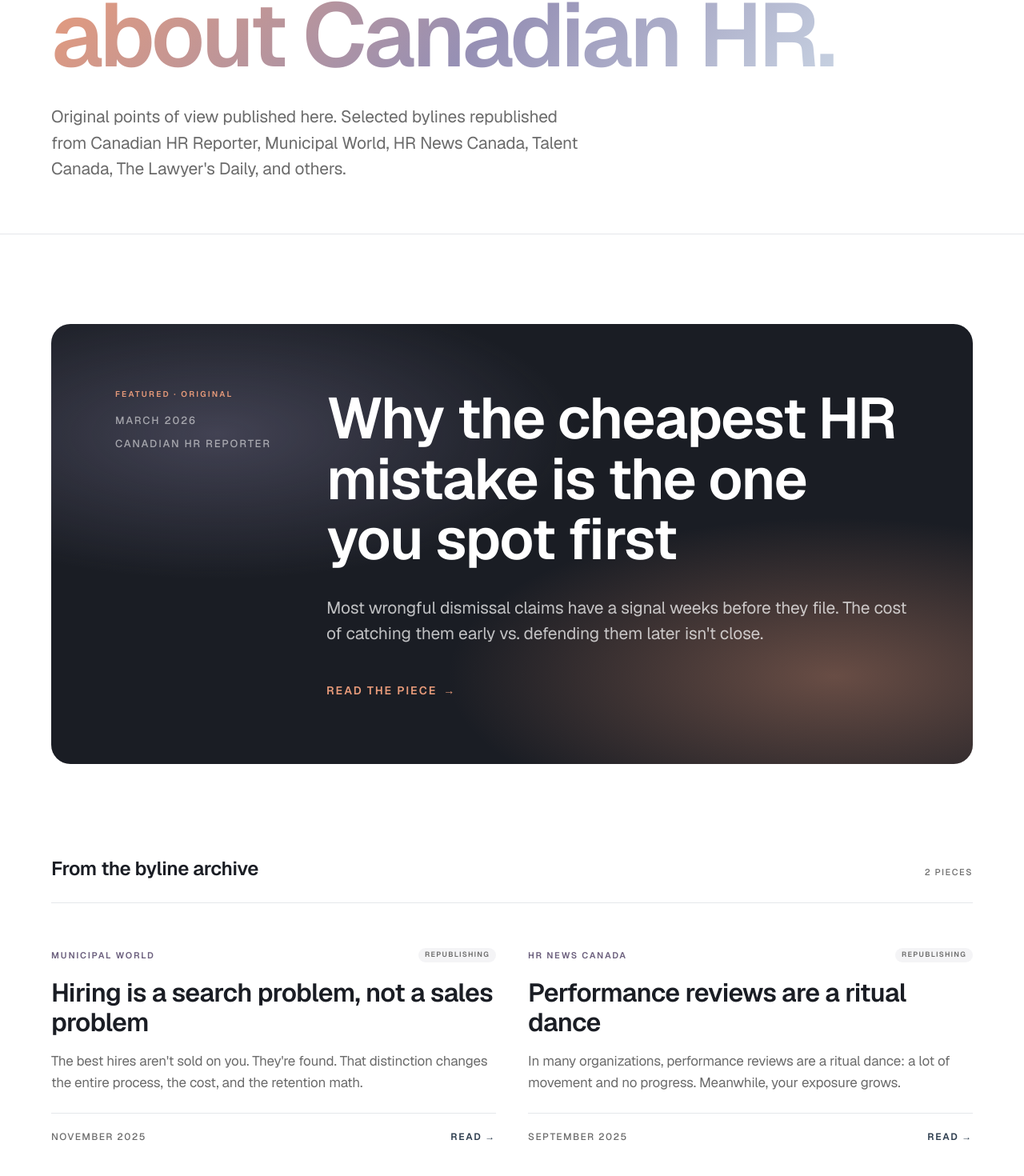
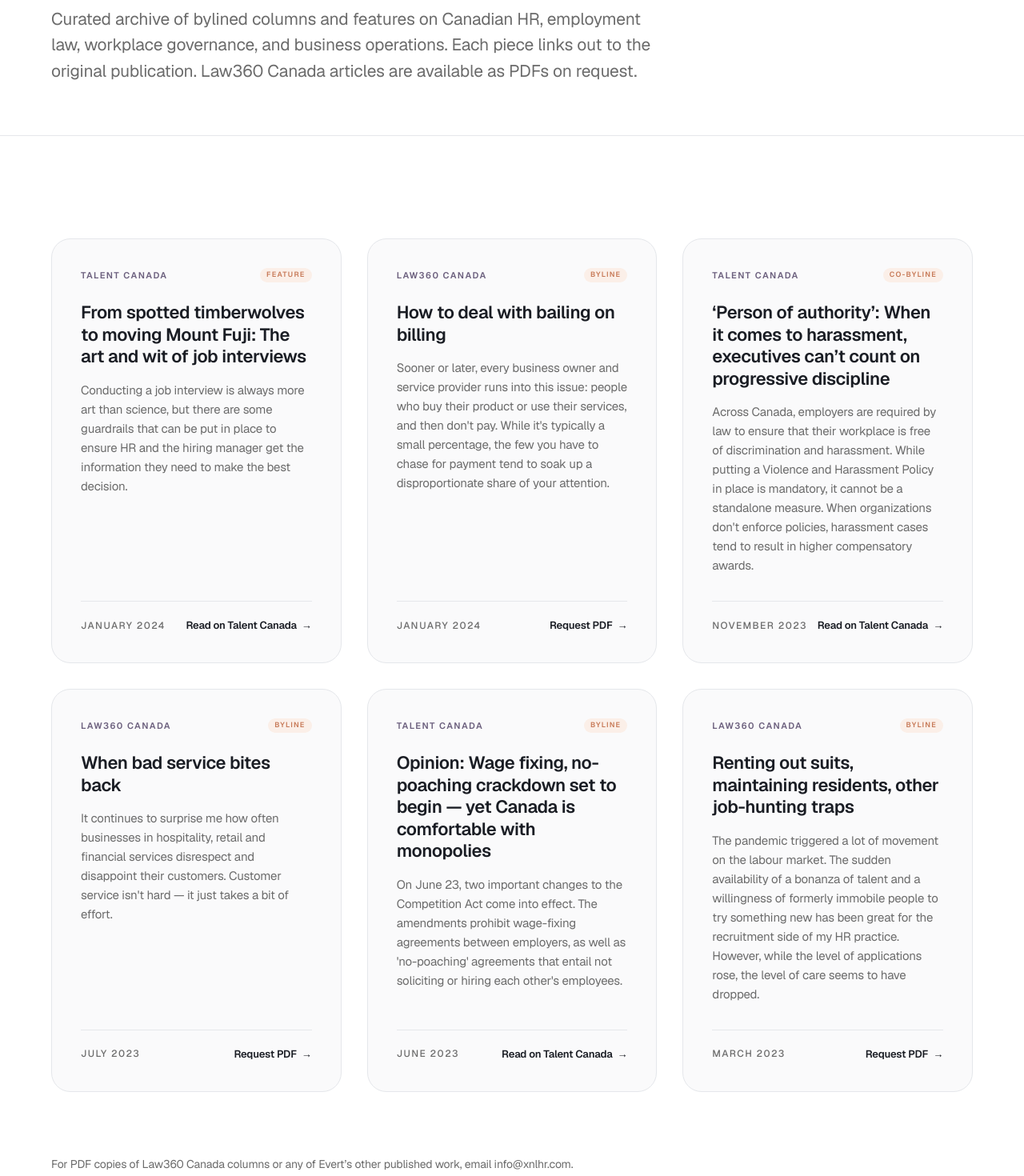
Before and after one commit to staybookt/xnl-hr-website, a Next.js app: page /insights in a window 1280 px wide. Shown: the part 529-1999 px from the top of the page at 80% size. Built offline with nearby package versions, Linux system fonts and the light colour scheme.

Commit message:
Wave 45 — wire 6 real Evert bylines (3 Talent Canada outbound + 3 Law360 mailto-for-PDF). Update RecentThinking + Insights components to handle external links + PDF requests. Removes all placeholder articles.

```diff
--- a/src/app/insights/page.tsx
+++ b/src/app/insights/page.tsx
@@ -2,140 +2,114 @@
 import Link from "next/link";
 import { Container } from "@/components/container";
 import { PageCTA } from "@/components/page-cta";
-import { articles, publications } from "@/data/site";
+import { articles, site } from "@/data/site";
 
 export const metadata: Metadata = {
-  title: "Insights",
+  title: "Insights · Evert Akkerman bylines · XNL HR & Communications",
   description:
-    "Original points of view and republished bylines from Evert Akkerman. Canadian HR practice, written for the people who run things.",
+    "Curated archive of Evert Akkerman's published bylines on Canadian HR, employment law, workplace governance, and business operations. Featured in Talent Canada, Law360 Canada, Canadian HR Reporter, Municipal World, HR News Canada, and others.",
   alternates: { canonical: "/insights" },
 };
 
-export default function InsightsIndex() {
-  const featured = articles[0];
-  const rest = articles.slice(1);
+const typeLabel: Record<string, string> = {
+  byline: "Byline",
+  "co-byline": "Co-byline",
+  feature: "Feature",
+};
 
+const itemListJsonLd = {
+  "@context": "https://schema.org",
+  "@type": "ItemList",
+  name: "Evert Akkerman published bylines",
+  itemListElement: articles.map((a, i) => ({
+    "@type": "ListItem",
+    position: i + 1,
+    item: {
+      "@type": "Article",
+      headline: a.title,
+      author: { "@type": "Person", name: "Evert Akkerman", "@id": `${site.url}/about#evert` },
+      publisher: { "@type": "Organization", name: a.publication },
+      datePublished: a.date,
+      url: a.url.startsWith("http") ? a.url : `${site.url}/insights`,
+      description: a.excerpt,
+    },
+  })),
+};
+
+export default function InsightsPage() {
   return (
     <>
-      {/* MASTHEAD */}
+      <script type="application/ld+json" dangerouslySetInnerHTML={{ __html: JSON.stringify(itemListJsonLd) }} />
+
+      {/* HEADER */}
       <section className="bg-[var(--color-paper)] pt-24 md:pt-32 lg:pt-40 pb-12 md:pb-16 border-b border-[var(--color-rule)]">
         <Container size="wide">
-          <div className="max-w-5xl">
-            <div className="flex items-center gap-4 mb-10">
-              <span
-                aria-hidden="true"
-                className="inline-block w-2.5 h-2.5 rounded-full bg-[var(--color-brand)]"
-              />
-              <p className="text-[11px] uppercase tracking-[0.22em] font-semibold text-[var(--color-ink-soft)]">
-                XNL Insights · Issue 01
-              </p>
-            </div>
+          <div className="max-w-4xl">
+            <p className="eyebrow mb-8">Insights</p>
             <h1 className="text-[length:var(--text-hero)] leading-[var(--text-hero--line-height)] tracking-[var(--text-hero--letter-spacing)] font-semibold text-[var(--color-ink)] mb-8">
-              Twenty-five years of writing<br />
-              <span className="text-brand-gradient">about Canadian HR.</span>
+              Where Evert is<br />
+              <span className="text-brand-gradient">publishing.</span>
             </h1>
-            <p className="text-[length:var(--text-body-xl)] leading-[1.55] text-[var(--color-mute)] max-w-2xl">
-              Original points of view published here. Selected bylines republished from {publications.slice(0, 5).map((p) => p.name).join(", ")}, and others.
+            <p className="text-[length:var(--text-body-xl)] leading-[1.55] text-[var(--color-mute)] max-w-3xl">
+              Curated archive of bylined columns and features on Canadian HR, employment law, workplace governance, and business operations. Each piece links out to the original publication. Law360 Canada articles are available as PDFs on request.
             </p>
           </div>
         </Container>
       </section>
 
-      {/* FEATURED ARTICLE */}
-      {featured && (
-        <section className="bg-[var(--color-paper)] py-16 md:py-24 lg:py-28">
+      {/* GRID */}
+      <section className="py-20 md:py-28 lg:py-32 bg-[var(--color-paper)]">
         <Container size="wide">
-            <Link
-              href={featured.url}
-              className="group block rounded-3xl bg-[var(--color-ink)] text-white relative overflow-hidden hover:shadow-2xl transition-shadow"
+          <div className="grid grid-cols-1 md:grid-cols-2 lg:grid-cols-3 gap-6 md:gap-8">
+            {articles.map((a, i) => {
+              const isMailto = a.url.startsWith("mailto:");
+              return (
+                <article key={i} className="group">
+                  <a
+                    href={a.url}
+                    target={isMailto ? undefined : "_blank"}
+                    rel={isMailto ? undefined : "noopener noreferrer external"}
+                    className="flex flex-col h-full rounded-3xl bg-[var(--color-surface)] border border-[var(--color-rule)] p-7 md:p-9 hover:border-[var(--color-rule-strong)] hover:-translate-y-1 transition-all duration-500"
                   >
-              <div
-                aria-hidden="true"
-                className="absolute inset-0 pointer-events-none"
-                style={{
-                  background:
-                    "radial-gradient(ellipse 65% 55% at 18% 25%, rgba(150, 144, 181, 0.32) 0%, transparent 60%), radial-gradient(ellipse 70% 60% at 85% 80%, rgba(232, 155, 122, 0.38) 0%, transparent 60%)",
-                }}
-              />
-              <div className="relative grid grid-cols-1 lg:grid-cols-12 gap-10 lg:gap-16 p-10 md:p-14 lg:p-20">
-                <div className="lg:col-span-3">
-                  <p className="text-[10px] uppercase tracking-[0.22em] font-semibold text-[var(--color-brand)] mb-4">
-                    Featured · Original
-                  </p>
-                  <p className="text-[13px] uppercase tracking-[0.14em] font-medium text-white/55">
-                    {featured.date}
-                  </p>
-                  <p className="text-[13px] uppercase tracking-[0.14em] font-medium text-white/55 mt-2">
-                    {featured.publication}
-                  </p>
-                </div>
-                <div className="lg:col-span-9">
-                  <h2 className="text-[length:var(--text-display-xl)] leading-[1.05] tracking-[-0.02em] font-semibold text-white mb-8 group-hover:text-[var(--color-brand)] transition-colors">
-                    {featured.title}
-                  </h2>
-                  <p className="text-[length:var(--text-body-xl)] leading-[1.55] text-white/72 mb-10 max-w-3xl">
-                    {featured.excerpt}
-                  </p>
-                  <span className="inline-flex items-center gap-2 text-[14px] uppercase tracking-[0.14em] font-semibold text-[var(--color-brand)] group-hover:gap-4 transition-all">
-                    Read the piece <span aria-hidden="true">→</span>
+                    <div className="flex flex-wrap items-center justify-between gap-2 mb-6">
+                      <span className="text-[11px] uppercase tracking-[0.14em] font-semibold text-[var(--color-secondary-deep)]">
+                        {a.publication}
+                      </span>
+                      <span className="text-[9px] uppercase tracking-[0.14em] font-semibold text-[var(--color-brand-deep)] bg-[var(--color-brand-soft)] px-2 py-0.5 rounded-full">
+                        {typeLabel[a.type] ?? "Byline"}
                       </span>
                     </div>
-              </div>
-            </Link>
-          </Container>
-        </section>
-      )}
-
-      {/* THE REST */}
-      <section className="pb-24 md:pb-32 lg:pb-40 bg-[var(--color-paper)]">
-        <Container size="wide">
-          <div className="flex items-baseline justify-between mb-10 md:mb-14 border-b border-[var(--color-rule)] pb-6">
-            <h2 className="text-[20px] md:text-[24px] font-semibold text-[var(--color-ink)] tracking-[-0.015em]">
-              From the byline archive
-            </h2>
-            <span className="text-[11px] uppercase tracking-[0.14em] font-medium text-[var(--color-mute)]">
-              {rest.length} {rest.length === 1 ? "piece" : "pieces"}
-            </span>
-          </div>
-          <div className="grid grid-cols-1 md:grid-cols-2 gap-x-10 gap-y-12 md:gap-y-16">
-            {rest.map((a) => (
-              <article key={a.slug} className="group">
-                <Link href={a.url} className="block">
-                  <div className="flex items-center justify-between mb-5">
-                    <span className="text-[11px] uppercase tracking-[0.16em] font-semibold text-[var(--color-secondary-deep)]">
-                      {a.publication}
-                    </span>
-                    {a.placeholder && (
-                      <span className="text-[9px] uppercase tracking-[0.14em] font-semibold text-[var(--color-mute)] bg-[var(--color-surface-deep)] px-2 py-0.5 rounded-full">
-                        Republishing
-                      </span>
-                    )}
-                  </div>
-                  <h3 className="text-[26px] md:text-[32px] leading-[1.15] tracking-[-0.02em] font-semibold text-[var(--color-ink)] mb-4 group-hover:text-[var(--color-slate)] transition-colors">
+                    <h3 className="text-[19px] md:text-[22px] leading-[1.25] tracking-[-0.018em] font-semibold text-[var(--color-ink)] mb-4">
                       {a.title}
                     </h3>
-                  <p className="text-[16px] md:text-[17px] leading-[1.6] text-[var(--color-mute)] mb-6">
+                    <p className="text-[14px] md:text-[15px] leading-[1.6] text-[var(--color-mute)] mb-8 flex-1">
                       {a.excerpt}
                     </p>
                     <div className="flex items-center justify-between pt-5 border-t border-[var(--color-rule)]">
                       <span className="text-[12px] uppercase tracking-[0.12em] font-medium text-[var(--color-mute)]">
                         {a.date}
                       </span>
-                    <span className="text-[12px] uppercase tracking-[0.14em] font-semibold text-[var(--color-slate)] group-hover:gap-2 inline-flex items-center gap-1 transition-all">
-                      Read <span aria-hidden="true">→</span>
+                      <span className="inline-flex items-center gap-1.5 text-[13px] font-semibold text-[var(--color-ink)] group-hover:text-[var(--color-brand)] group-hover:gap-3 transition-all">
+                        {isMailto ? "Request PDF" : `Read on ${a.publication}`} <span aria-hidden="true">→</span>
                       </span>
                     </div>
-                </Link>
+                  </a>
                 </article>
-            ))}
+              );
+            })}
           </div>
+
+          <p className="text-[13px] md:text-[14px] leading-[1.55] text-[var(--color-mute)] mt-14 md:mt-20 max-w-3xl">
+            For PDF copies of Law360 Canada columns or any of Evert&rsquo;s other published work, email{" "}
+            <a href="mailto:info@xnlhr.com" className="text-[var(--color-slate)] underline underline-offset-4 hover:text-[var(--color-brand-deep)]">info@xnlhr.com</a>.
+          </p>
         </Container>
       </section>
 
       <PageCTA
-        eyebrow="Bring us a piece"
-        headline={<>Need a board memo,<br /><span className="text-brand-gradient">op-ed, or technical brief?</span></>}
-        subhead="Editorial is the third practice. Twenty-five-plus bylines, one to three weeks per project, written to publish."
+        eyebrow="Have a piece that needs writing?"
+        headline={<>Briefs, op-eds,<br /><span className="text-brand-gradient">board memos.</span></>}
+        subhead="Evert ghostwrites under your byline, or writes under his own. Brief call, no cost. Fixed-fee quote within two days."
       />
     </>
   );
--- a/src/components/recent-thinking.tsx
+++ b/src/components/recent-thinking.tsx
@@ -6,7 +6,16 @@
 
 const SLOW_OUT = [0.16, 1, 0.3, 1] as const;
 
+const typeLabel: Record<string, string> = {
+  byline: "Byline",
+  "co-byline": "Co-byline",
+  feature: "Feature",
+};
+
 export function RecentThinking() {
+  // Show first three articles — chosen for recency + breadth in the data file
+  const featured = articles.slice(0, 3);
+
   return (
     <section className="py-16 md:py-20 lg:py-24 bg-[var(--color-paper)]">
       <div className="max-w-[1440px] mx-auto px-6 md:px-12 lg:px-16">
@@ -24,7 +33,7 @@
             </h2>
           </div>
           <Link
-            href="/articles"
+            href="/insights"
             className="inline-flex items-center gap-2 text-[15px] font-semibold text-[var(--color-slate)] hover:gap-3 transition-all whitespace-nowrap"
           >
             All bylines <span aria-hidden="true">→</span>
@@ -32,7 +41,9 @@
         </motion.div>
 
         <div className="grid grid-cols-1 md:grid-cols-3 gap-6 md:gap-8">
-          {articles.map((a, i) => (
+          {featured.map((a, i) => {
+            const isMailto = a.url.startsWith("mailto:");
+            return (
               <motion.article
                 key={i}
                 initial={{ opacity: 1, y: 12 }}
@@ -40,22 +51,19 @@
                 viewport={{ once: true, margin: "-50px" }}
                 transition={{ duration: 0.7, delay: i * 0.08, ease: SLOW_OUT }}
               >
-              <Link
+                <a
                   href={a.url}
+                  target={isMailto ? undefined : "_blank"}
+                  rel={isMailto ? undefined : "noopener noreferrer external"}
                   className="group flex flex-col h-full rounded-3xl bg-[var(--color-surface)] border border-[var(--color-rule)] p-7 md:p-9 hover:border-[var(--color-rule-strong)] hover:-translate-y-1 transition-all duration-500"
                 >
                   <div className="flex flex-wrap items-center justify-between gap-2 mb-6">
                     <span className="text-[11px] uppercase tracking-[0.14em] font-semibold text-[var(--color-secondary-deep)]">
                       {a.publication}
                     </span>
-                  {a.placeholder && (
-                    <span
-                      className="text-[9px] uppercase tracking-[0.14em] font-semibold text-[var(--color-brand-deep)] bg-[var(--color-brand-soft)] px-2 py-0.5 rounded-full"
-                      title="Illustrative article — real catalog pending. See PLACEHOLDERS.md"
-                    >
-                      Illustrative
+                    <span className="text-[9px] uppercase tracking-[0.14em] font-semibold text-[var(--color-brand-deep)] bg-[var(--color-brand-soft)] px-2 py-0.5 rounded-full">
+                      {typeLabel[a.type] ?? "Byline"}
                     </span>
-                  )}
                   </div>
                   <h3 className="text-[19px] md:text-[22px] leading-[1.25] tracking-[-0.018em] font-semibold text-[var(--color-ink)] mb-4">
                     {a.title}
@@ -68,12 +76,13 @@
                       {a.date}
                     </span>
                     <span className="inline-flex items-center gap-1.5 text-[13px] font-semibold text-[var(--color-ink)] group-hover:text-[var(--color-brand)] group-hover:gap-3 transition-all">
-                    Read <span aria-hidden="true">→</span>
+                      {isMailto ? "Request PDF" : "Read"} <span aria-hidden="true">→</span>
                     </span>
                   </div>
-              </Link>
+                </a>
               </motion.article>
-          ))}
+            );
+          })}
         </div>
       </div>
     </section>
--- a/src/data/site.ts
+++ b/src/data/site.ts
@@ -80,8 +80,6 @@
 
 export const credentials = ["Since 2012", "CHRL", "LL.M. (NL)", "Randstad Innovation in HR Award", "Canada's Top-25 HR · 2016, 2017"] as const;
 
-// Real attributed testimonials. Each one is from a named client with permission.
-// First three (Burd, Lodzinski, Emanuel) are featured on the homepage. All five appear on /testimonials.
 export const testimonials = [
   {
     quote: "Doing the reviews together was so productive. The whole process has been a very positive one for me personally and helped me more clearly understand what my expectations are and what a reasonable expectation from an HR lens is. I appreciate your clear thinking and your insights. I am so relieved; you are very skilled at what you do, and I am so grateful that Jim recommended you. The Partners are all pleased with your professionalism, efficiency, and the results of this project.",
@@ -135,36 +133,84 @@
   },
 ] as const;
 
+// Real Evert bylines. Talent Canada articles link out directly to the publication.
+// Law360 Canada articles live behind a subscription; we link to a PDF request via email.
+// First three appear on the homepage Recent Thinking strip (chosen for recency + breadth).
 export const articles = [
   {
-    slug: "cheapest-hr-mistake",
-    title: "Why the cheapest HR mistake is the one you spot first",
-    publication: "Canadian HR Reporter",
-    date: "March 2026",
-    excerpt: "Most wrongful dismissal claims have a signal weeks before they file. The cost of catching them early vs. defending them later isn't close.",
-    url: "#",
-    placeholder: true,
+    slug: "timberwolves-mount-fuji",
+    title: "From spotted timberwolves to moving Mount Fuji: The art and wit of job interviews",
+    publication: "Talent Canada",
+    date: "January 2024",
+    excerpt: "Conducting a job interview is always more art than science, but there are some guardrails that can be put in place to ensure HR and the hiring manager get the information they need to make the best decision.",
+    url: "https://www.talentcanada.ca/from-spotted-timberwolves-to-moving-mount-fuji-the-art-and-wit-of-job-interviews/",
+    external: true,
+    type: "feature" as const,
+    placeholder: false,
     original: false,
   },
   {
-    slug: "hiring-search-problem",
-    title: "Hiring is a search problem, not a sales problem",
-    publication: "Municipal World",
-    date: "November 2025",
-    excerpt: "The best hires aren't sold on you. They're found. That distinction changes the entire process, the cost, and the retention math.",
-    url: "#",
-    placeholder: true,
+    slug: "bailing-on-billing",
+    title: "How to deal with bailing on billing",
+    publication: "Law360 Canada",
+    date: "January 2024",
+    excerpt: "Sooner or later, every business owner and service provider runs into this issue: people who buy their product or use their services, and then don't pay. While it's typically a small percentage, the few you have to chase for payment tend to soak up a disproportionate share of your attention.",
+    url: "mailto:info@xnlhr.com?subject=Request%20PDF%20·%20How%20to%20deal%20with%20bailing%20on%20billing%20(Law360%20Canada)&body=Hi%20Evert%2C%0A%0AWould%20you%20mind%20sending%20me%20the%20PDF%20of%20your%20Law360%20Canada%20column%20%22How%20to%20deal%20with%20bailing%20on%20billing%22%20(January%2012%2C%202024)%3F%0A%0AThanks.",
+    external: true,
+    type: "byline" as const,
+    placeholder: false,
+    original: false,
+    requestPdf: true,
+  },
+  {
+    slug: "person-of-authority",
+    title: "‘Person of authority’: When it comes to harassment, executives can’t count on progressive discipline",
+    publication: "Talent Canada",
+    date: "November 2023",
+    excerpt: "Across Canada, employers are required by law to ensure that their workplace is free of discrimination and harassment. While putting a Violence and Harassment Policy in place is mandatory, it cannot be a standalone measure. When organizations don't enforce policies, harassment cases tend to result in higher compensatory awards.",
+    url: "https://www.talentcanada.ca/person-of-authority-when-it-comes-to-harassment-executives-cant-count-on-progressive-discipline/",
+    external: true,
+    type: "co-byline" as const,
+    placeholder: false,
     original: false,
   },
   {
-    slug: "performance-reviews-ritual-dance",
-    title: "Performance reviews are a ritual dance",
-    publication: "HR News Canada",
-    date: "September 2025",
-    excerpt: "In many organizations, performance reviews are a ritual dance: a lot of movement and no progress. Meanwhile, your exposure grows.",
-    url: "#",
-    placeholder: true,
+    slug: "bad-service-bites-back",
+    title: "When bad service bites back",
+    publication: "Law360 Canada",
+    date: "July 2023",
+    excerpt: "It continues to surprise me how often businesses in hospitality, retail and financial services disrespect and disappoint their customers. Customer service isn't hard — it just takes a bit of effort.",
+    url: "mailto:info@xnlhr.com?subject=Request%20PDF%20·%20When%20bad%20service%20bites%20back%20(Law360%20Canada)&body=Hi%20Evert%2C%0A%0AWould%20you%20mind%20sending%20me%20the%20PDF%20of%20your%20Law360%20Canada%20column%20%22When%20bad%20service%20bites%20back%22%20(July%2020%2C%202023)%3F%0A%0AThanks.",
+    external: true,
+    type: "byline" as const,
+    placeholder: false,
     original: false,
+    requestPdf: true,
+  },
+  {
+    slug: "wage-fixing-monopolies",
+    title: "Opinion: Wage fixing, no-poaching crackdown set to begin — yet Canada is comfortable with monopolies",
+    publication: "Talent Canada",
+    date: "June 2023",
+    excerpt: "On June 23, two important changes to the Competition Act come into effect. The amendments prohibit wage-fixing agreements between employers, as well as 'no-poaching' agreements that entail not soliciting or hiring each other's employees.",
+    url: "https://www.talentcanada.ca/opinion-wage-fixing-no-poaching-crackdown-set-to-begin-yet-canada-is-comfortable-with-monopolies-oligarchies/",
+    external: true,
+    type: "byline" as const,
+    placeholder: false,
+    original: false,
+  },
+  {
+    slug: "renting-out-suits",
+    title: "Renting out suits, maintaining residents, other job-hunting traps",
+    publication: "Law360 Canada",
+    date: "March 2023",
+    excerpt: "The pandemic triggered a lot of movement on the labour market. The sudden availability of a bonanza of talent and a willingness of formerly immobile people to try something new has been great for the recruitment side of my HR practice. However, while the level of applications rose, the level of care seems to have dropped.",
+    url: "mailto:info@xnlhr.com?subject=Request%20PDF%20·%20Renting%20out%20suits%20(Law360%20Canada)&body=Hi%20Evert%2C%0A%0AWould%20you%20mind%20sending%20me%20the%20PDF%20of%20your%20Law360%20Canada%20column%20%22Renting%20out%20suits%2C%20maintaining%20residents%2C%20other%20job-hunting%20traps%22%20(March%2016%2C%202023)%3F%0A%0AThanks.",
+    external: true,
+    type: "byline" as const,
+    placeholder: false,
+    original: false,
+    requestPdf: true,
   },
 ] as const;
 
@@ -173,7 +219,7 @@
   { name: "Municipal World", weight: 300, tracking: "0.02em", style: "italic", uppercase: false },
   { name: "HR News Canada", weight: 400, tracking: "0.04em", style: "italic", uppercase: false },
   { name: "Talent Canada", weight: 700, tracking: "-0.03em", style: "normal", uppercase: false },
-  { name: "The Lawyer's Daily", weight: 400, tracking: "0.01em", style: "italic", uppercase: false },
+  { name: "Law360 Canada", weight: 400, tracking: "0.01em", style: "italic", uppercase: false },
   { name: "HR Professional Now", weight: 500, tracking: "0.12em", style: "normal", uppercase: true },
   { name: "HRD Canada", weight: 700, tracking: "-0.015em", style: "italic", uppercase: false },
 ] as const;
@@ -234,7 +280,7 @@
   { q: "How long is a typical project?", a: "One to three weeks per piece. Urgent pieces can move faster (48-hour minimum). Book-length editing runs longer and scopes separately." },
   { q: "Do you ghostwrite?", a: "Yes, both attributed and unattributed. Many of Evert's bylines began as ghostwriting engagements for HR leaders. The client gets to decide whose name lands on it." },
   { q: "What's the turnaround on urgent work?", a: "48 hours minimum for a one-page memo. Tighter than that, we'll tell you straight whether we can deliver." },
-  { q: "Do you handle technical HR writing?", a: "That's the wheelhouse. 25+ bylines in Canadian HR Reporter, Municipal World, Talent Canada, HR News Canada, and others on HR, employment law, and workplace governance." },
+  { q: "Do you handle technical HR writing?", a: "That's the wheelhouse. Bylines in Canadian HR Reporter, Municipal World, Talent Canada, HR News Canada, Law360 Canada, and others on HR, employment law, and workplace governance." },
   { q: "Can you work in Dutch?", a: "Yes. Evert is Dutch-native and works EN to NL fluently. Useful for Canadian subsidiaries of Dutch parent companies or for North American firms with operations in the Netherlands." },
 ] as const;
 
```
Lines whose indentation alone changed are shown as unchanged.
